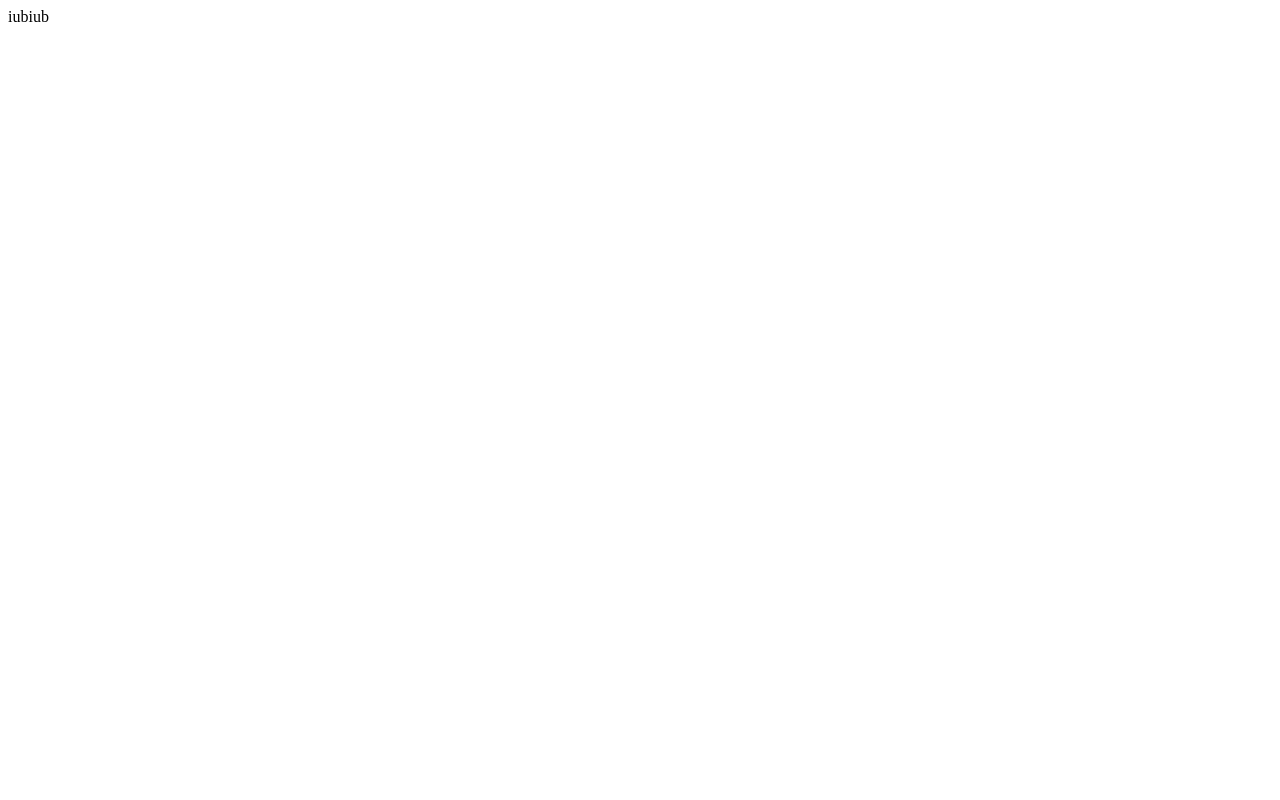
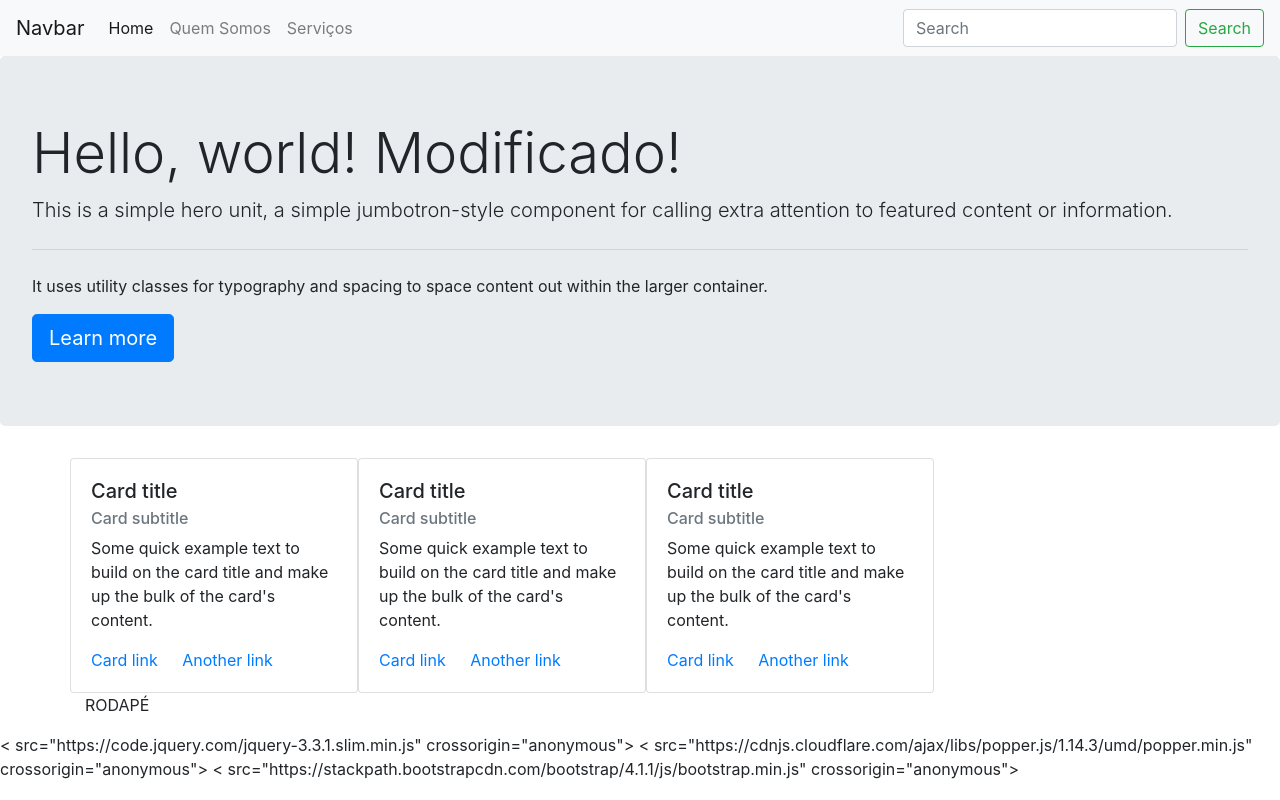
Before and after one commit to andrebatera84/site-bootstrap, a plain HTML site: page index.html in a window 1280 px wide. Drawn offline with nearby package versions, Linux system fonts and the light colour scheme.

Commit message:
Refazendo projeto

```diff
--- a/index.html
+++ b/index.html
@@ -1 +1,101 @@
-iubiub
+<!doctype html>
+<html lang="pt_br">
+  <head>
+    <!-- Required meta tags -->
+    <meta charset="utf-8">
+    <meta name="viewport" content="width=device-width, initial-scale=1, shrink-to-fit=no">
+
+    <!-- Bootstrap CSS -->
+    <link rel="stylesheet" href="https://stackpath.bootstrapcdn.com/bootstrap/4.1.1/css/bootstrap.min.css" integrity="sha384-WskhaSGFgHYWDcbwN70/dfYBj47jz9qbsMId/iRN3ewGhXQFZCSftd1LZCfmhktB" crossorigin="anonymous">
+
+    <title>Hello, world!</title>
+  </head>
+  <body>
+
+  <!-- MENU -->
+  <nav class="navbar navbar-expand-lg navbar-light bg-light">
+  <a class="navbar-brand" href="#">Navbar</a>
+  <button class="navbar-toggler" type="button" data-toggle="collapse" data-target="#navbarSupportedContent" aria-controls="navbarSupportedContent" aria-expanded="false" aria-label="Toggle navigation">
+    <span class="navbar-toggler-icon"></span>
+  </button>
+
+  <div class="collapse navbar-collapse" id="navbarSupportedContent">
+    <ul class="navbar-nav mr-auto">
+      <li class="nav-item active">
+        <a class="nav-link" href="index.html">Home <span class="sr-only">(current)</span></a>
+      </li>
+      <li class="nav-item">
+        <a class="nav-link" href="quem-somos.html">Quem Somos</a>
+      </li>
+
+      <li class="nav-item">
+        <a class="nav-link" href="servicos.html">Serviços</a>
+      </li>
+    </ul>
+    <form class="form-inline my-2 my-lg-0">
+      <input class="form-control mr-sm-2" type="search" placeholder="Search" aria-label="Search">
+      <button class="btn btn-outline-success my-2 my-sm-0" type="submit">Search</button>
+    </form>
+  </div>
+</nav>
+  <!-- /MENU -->
+
+  <!-- jumbotron -->
+  <div class="jumbotron">
+  <h1 class="display-4">Hello, world! Modificado!</h1>
+  <p class="lead">This is a simple hero unit, a simple jumbotron-style component for calling extra attention to featured content or information.</p>
+  <hr class="my-4">
+  <p>It uses utility classes for typography and spacing to space content out within the larger container.</p>
+  <a class="btn btn-primary btn-lg" href="#" role="button">Learn more</a>
+</div>
+  <!-- / jumbotron -->
+
+
+  <div class="container">
+	<div class="row">
+	  <div class="card" style="width: 18rem;">
+	  <div class="card-body">
+		<h5 class="card-title">Card title</h5>
+		<h6 class="card-subtitle mb-2 text-muted">Card subtitle</h6>
+		<p class="card-text">Some quick example text to build on the card title and make up the bulk of the card's content.</p>
+		<a href="#" class="card-link">Card link</a>
+		<a href="#" class="card-link">Another link</a>
+	  </div>
+	</div>
+
+	  <div class="card" style="width: 18rem;">
+	  <div class="card-body">
+		<h5 class="card-title">Card title</h5>
+		<h6 class="card-subtitle mb-2 text-muted">Card subtitle</h6>
+		<p class="card-text">Some quick example text to build on the card title and make up the bulk of the card's content.</p>
+		<a href="#" class="card-link">Card link</a>
+		<a href="#" class="card-link">Another link</a>
+	  </div>
+	</div>
+
+		  <div class="card" style="width: 18rem;">
+	  <div class="card-body">
+		<h5 class="card-title">Card title</h5>
+		<h6 class="card-subtitle mb-2 text-muted">Card subtitle</h6>
+		<p class="card-text">Some quick example text to build on the card title and make up the bulk of the card's content.</p>
+		<a href="#" class="card-link">Card link</a>
+		<a href="#" class="card-link">Another link</a>
+	  </div>
+	</div>
+ </div>
+  </div>
+
+  <footer>
+   <div class="container">
+		<p>RODAPÉ</p>
+   </div>
+  </footer>
+
+
+    <!-- Optional Java -->
+    <!-- jQuery first, then Popper.js, then Bootstrap JS -->
+    < src="https://code.jquery.com/jquery-3.3.1.slim.min.js" integrity="sha384-q8i/X+965DzO0rT7abK41JStQIAqVgRVzpbzo5smXKp4YfRvH+8abtTE1Pi6jizo" crossorigin="anonymous"></>
+    < src="https://cdnjs.cloudflare.com/ajax/libs/popper.js/1.14.3/umd/popper.min.js" integrity="sha384-ZMP7rVo3mIykV+2+9J3UJ46jBk0WLaUAdn689aCwoqbBJiSnjAK/l8WvCWPIPm49" crossorigin="anonymous"></>
+    < src="https://stackpath.bootstrapcdn.com/bootstrap/4.1.1/js/bootstrap.min.js" integrity="sha384-smHYKdLADwkXOn1EmN1qk/HfnUcbVRZyYmZ4qpPea6sjB/pTJ0euyQp0Mk8ck+5T" crossorigin="anonymous"></>
+  </body>
+</html>
```
